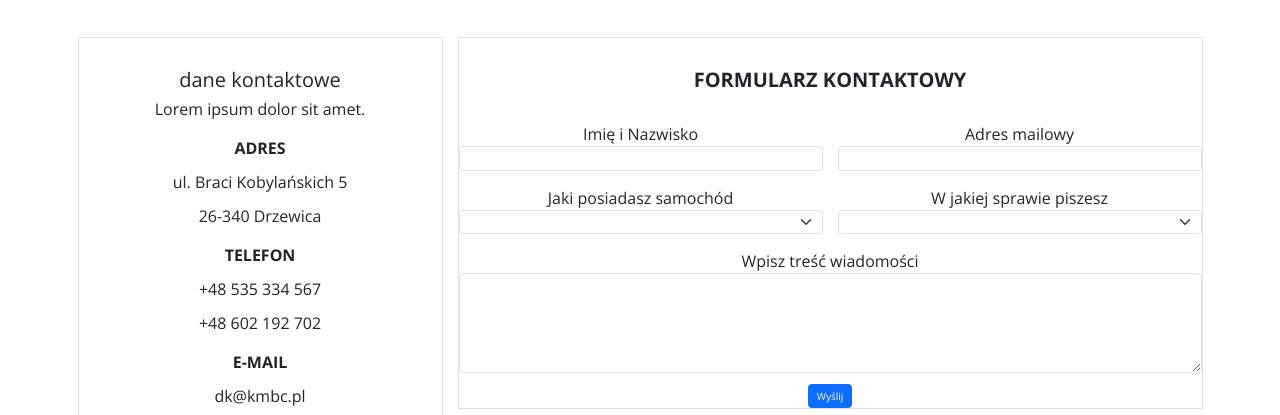
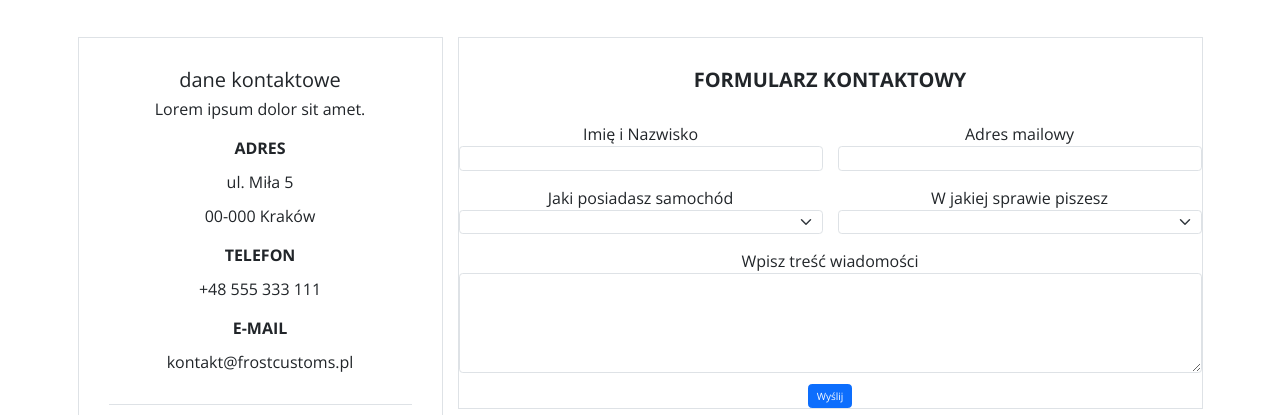
Before and after one commit to DetailingCode/Bootstrap-Car-Website, a plain HTML site: page contact.html in a window 1280 px wide. Shown: the part 233-648 px from the top of the page. Drawn offline with nearby package versions, Linux system fonts and the light colour scheme.

Commit message:
contact section change

```diff
--- a/contact.html
+++ b/contact.html
@@ -127,14 +127,14 @@
                                 <h2>dane kontaktowe</h2>
                                 <p>Lorem ipsum dolor sit amet.</p>
                                 <p class="mt-4 fw-bold text-uppercase">adres</p>
-                                <p>ul. Braci Kobylańskich 5</p>
-                                <p>26-340 Drzewica</p>
+                                <p>ul. Miła 5</p>
+                                <p>00-000 Kraków</p>
                                 <p class="mt-4 fw-bold text-uppercase">telefon</p>
-                                <p>+48 535 334 567</p>
-                                <p>+48 602 192 702</p>
+                                <p>+48 555 333 111</p>
+
                                 <p class="mt-4 fw-bold text-uppercase">e-mail</p>
-                                <p>dk@kmbc.pl</p>
-                                <p>bok@kmbc.pl</p>
+
+                                <p>kontakt@frostcustoms.pl</p>
                                 <div class="contact-logo mt-5 pt-4 mb-n3 border-top">
                                     <i class="fas fa-icicles text-primary"></i> Fro<span
 					class="text-primary"
```
